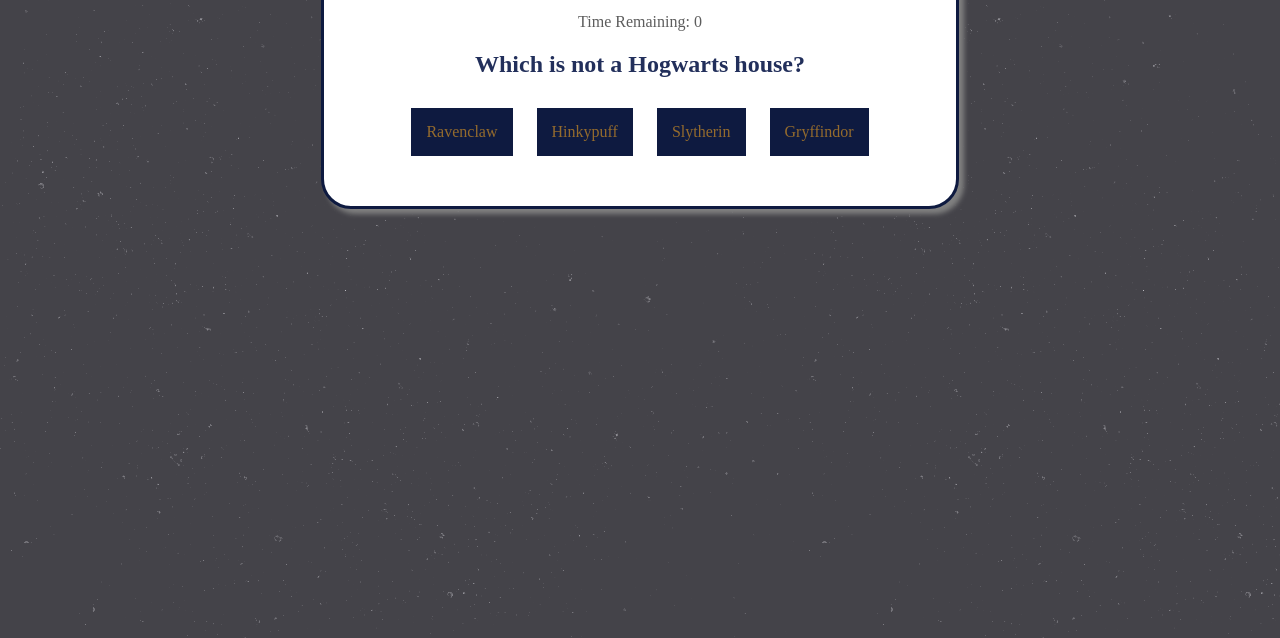
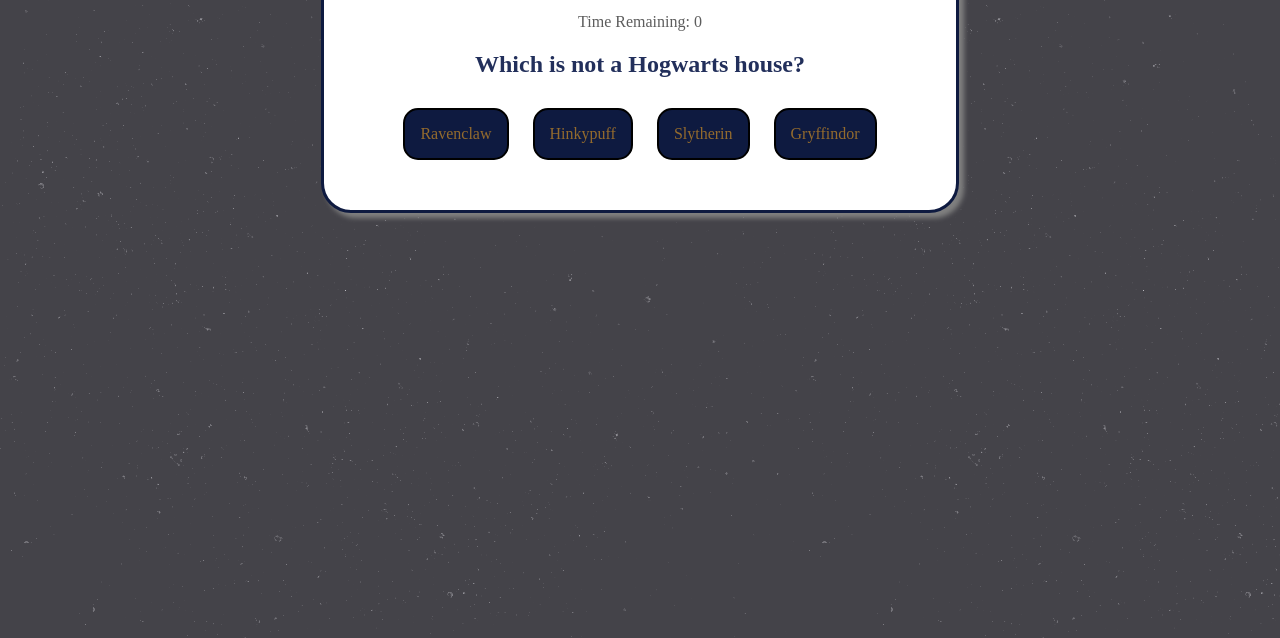
Before and after one commit to christinachon/TriviaGame, a plain HTML site: page index.html in a window 1280 px wide. Both pictures are taken after a click on the button "Start A New Game". Shown: the part 162-800 px from the top of the page. Drawn offline with nearby package versions, Linux system fonts and the light colour scheme.

Commit message:
changed appearance of answer buttons

```diff
--- a/assets/css/style.css
+++ b/assets/css/style.css
@@ -33,6 +33,8 @@ body{
     display: inline-block;
     padding: 15px;
     margin: 10px;
+    border-radius: 15px;
+    border: 2px black solid;
 }
 
 .answer:hover{
```
